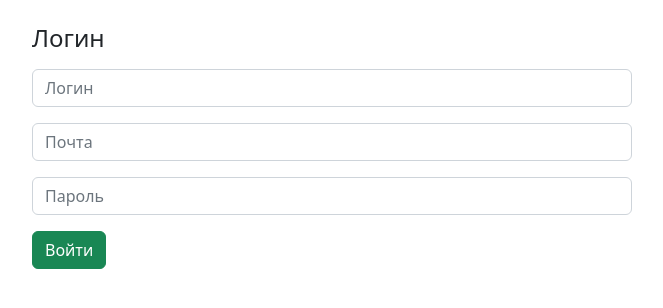
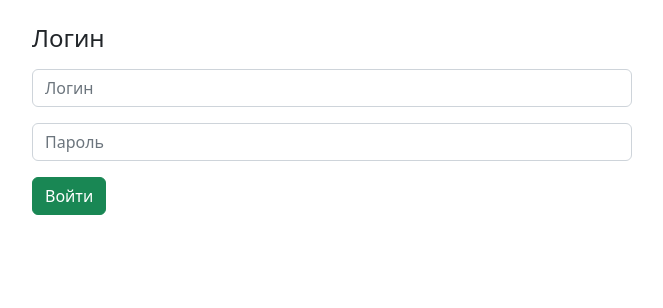
Before and after one commit to PAPASKAS/Papaska-engine, a Django app: template app/templates/registration/login.html in a window 1280 px wide. Shown: the part 56-364 px from the top of the page, without its empty margins (50-713 px from the left). Run offline with Django 3.2, Linux system fonts and the light colour scheme; the template is opened without the code that fills it, so the values that code supplies are empty.

Commit message:
remove email field on login page

```diff
--- a/app/templates/registration/login.html
+++ b/app/templates/registration/login.html
@@ -7,7 +7,6 @@
 <form method="post" style="max-width:600px" action="{% url 'login' %}">
     {% csrf_token %}
     <input type="text" class="form-control my-3" placeholder="Логин" name="username" required>
-    <input type="email" class="form-control" placeholder="Почта" name="email" required>
     <input type="password" class="form-control my-3" placeholder="Пароль" name="password" required>
 
     <button type="submit" class="btn btn-success btn-block">Войти</button>
```
